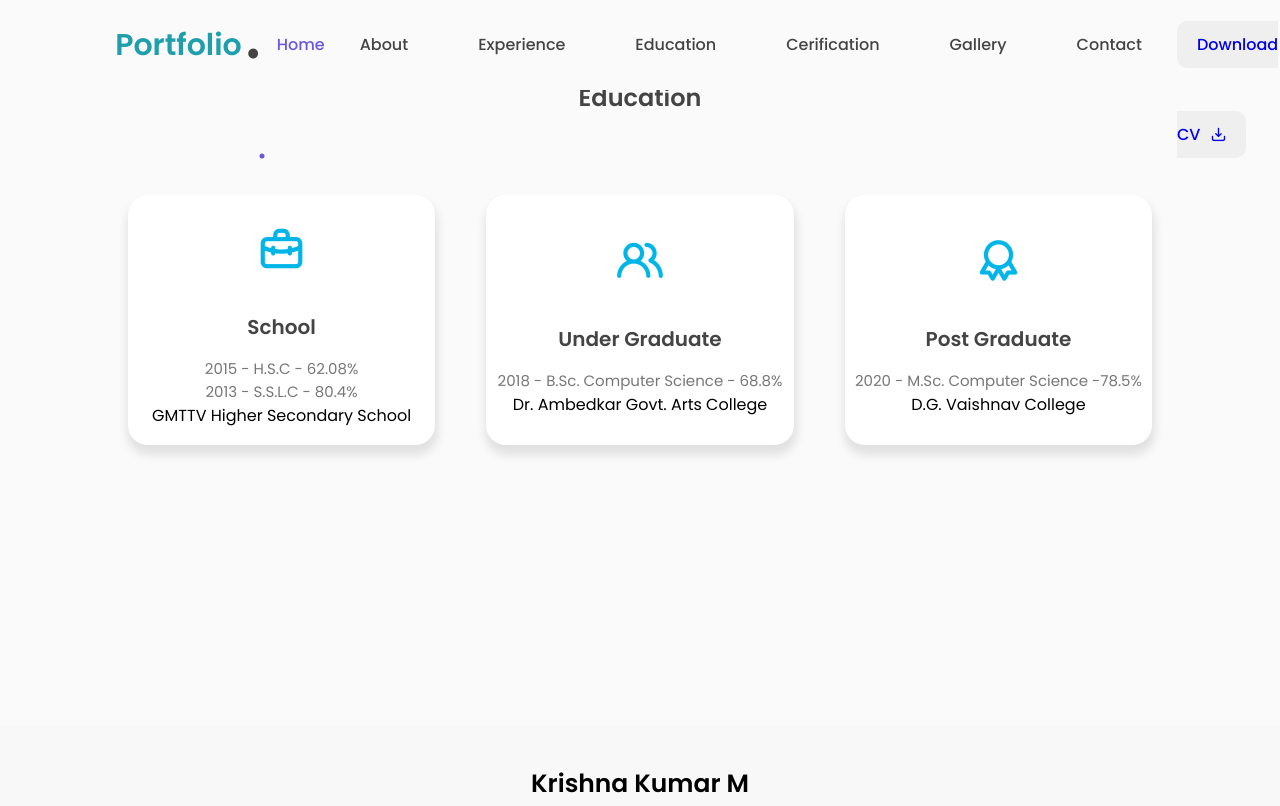
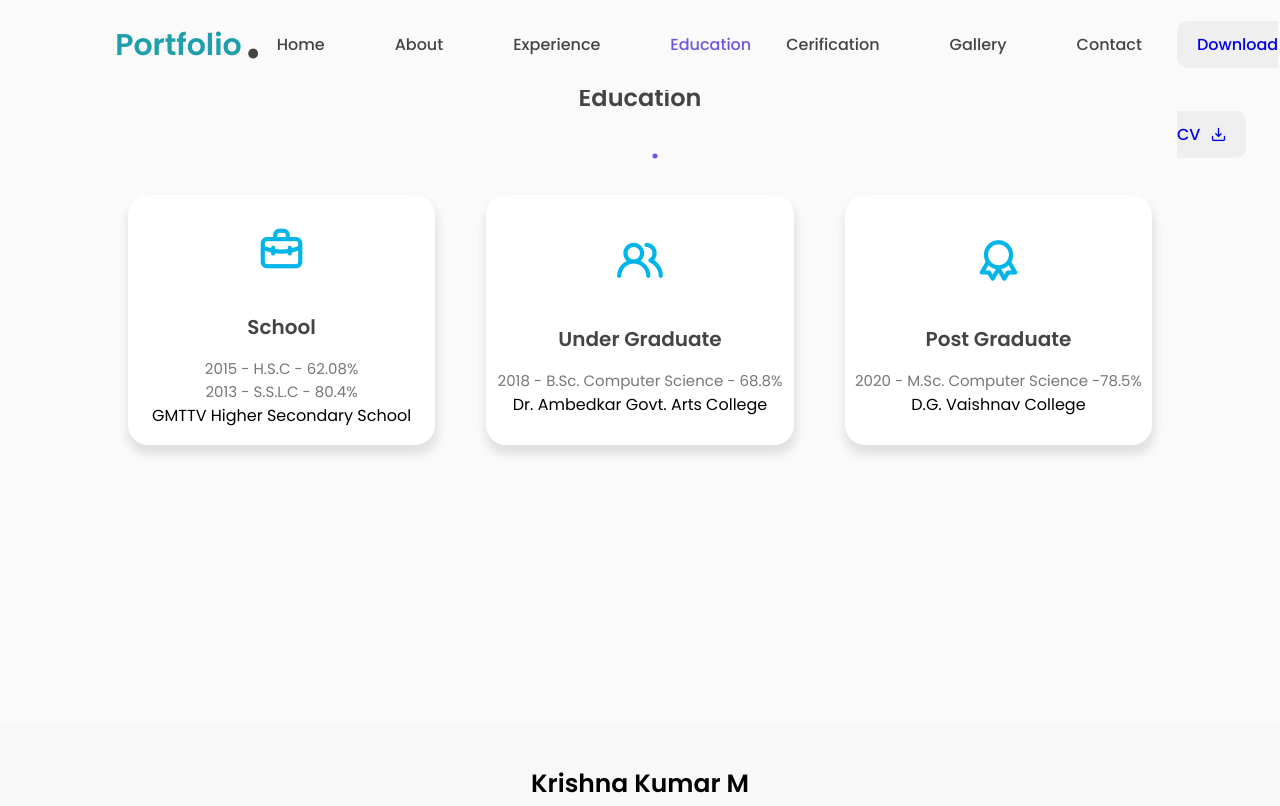
Before and after one commit to CoderSivasakthi/Krishna_Portfolio, a plain HTML site: page education.html in a window 1280 px wide. Shown: the top 806 px of the page. Drawn offline with nearby package versions, Linux system fonts and the light colour scheme.

Commit message:
Update education.html

```diff
--- a/education.html
+++ b/education.html
@@ -22,7 +22,7 @@
         <div class="nav-menu" id="myNavMenu">
             <ul class="nav_menu_list">
                 <li class="nav_list">
-                    <a href="/Krishna_Portfolio/index.html" class="nav-link active-link">Home</a>
+                    <a href="/Krishna_Portfolio/index.html" class="nav-link">Home</a>
                     <div class="circle"></div>
                 </li>
                 <li class="nav_list">
@@ -34,7 +34,7 @@
                     <div class="circle"></div>
                 </li>
 				<li class="nav_list">
-                    <a href="/Krishna_Portfolio/education.html" class="nav-link">Education</a>
+                    <a href="/Krishna_Portfolio/education.html" class="nav-link active-link">Education</a>
                     <div class="circle"></div>
                 </li>
 				<li class="nav_list">
```
